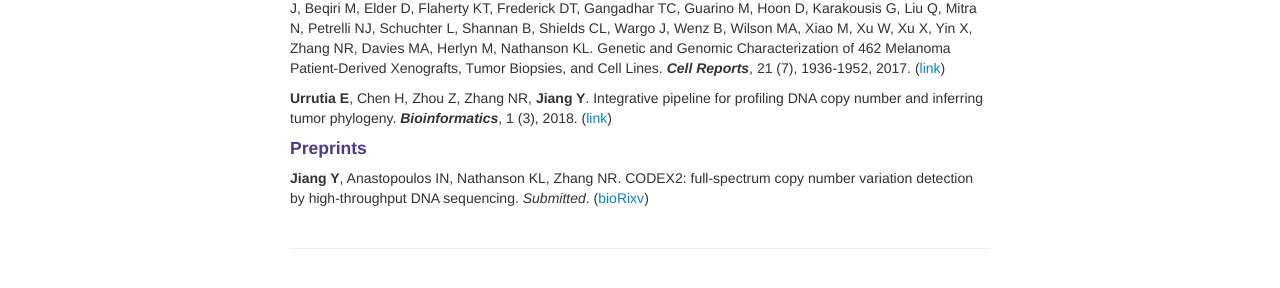
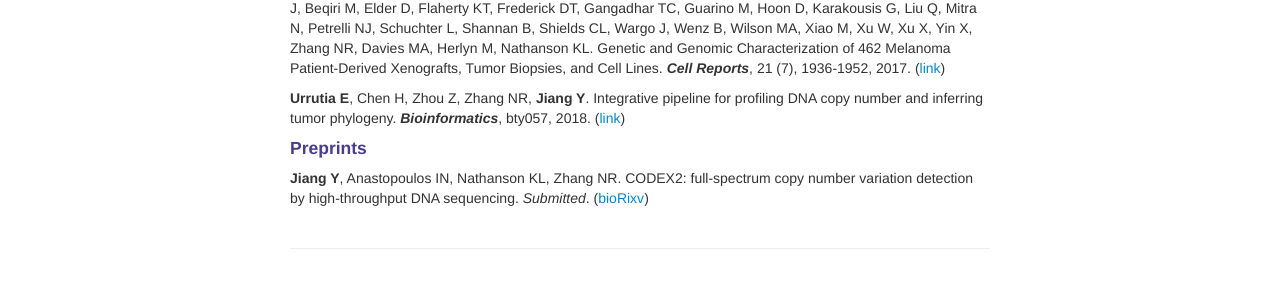
Before and after one commit to yuchaojiang/yuchaojiang.github.io, a Jekyll site: the page built from pages/pubs.md, in a window 1280 px wide. Shown: the part 576-864 px from the top of the page. Built offline with Jekyll 4.4.1, drawn with Linux system fonts in a browser that asks for light colours.

Commit message:
Update pubs.md

```diff
--- a/pages/pubs.md
+++ b/pages/pubs.md
@@ -28,7 +28,7 @@ Maxwell KN, Wubbenhorst B, Wenz BM, De Sloover D, Pluta J, Emery L, Barrett A, K
 
 Garman B, Anastopoulos IN, Krepler C, Brafford P, Sproesser K, **Jiang Y**, Wubbenhorst B, Amaravadi R, Bennett J, Beqiri M, Elder D, Flaherty KT, Frederick DT, Gangadhar TC, Guarino M, Hoon D, Karakousis G, Liu Q, Mitra N, Petrelli NJ, Schuchter L, Shannan B, Shields CL, Wargo J, Wenz B, Wilson MA, Xiao M, Xu W, Xu X, Yin X, Zhang NR, Davies MA, Herlyn M, Nathanson KL. Genetic and Genomic Characterization of 462 Melanoma Patient-Derived Xenografts, Tumor Biopsies, and Cell Lines. ***Cell Reports***, 21 (7), 1936-1952, 2017. ([link](http://www.cell.com/cell-reports/fulltext/S2211-1247(17)31499-7))
 
-**Urrutia E**, Chen H, Zhou Z, Zhang NR, **Jiang Y**. Integrative pipeline for profiling DNA copy number and inferring tumor phylogeny. ***Bioinformatics***, 1 (3), 2018. ([link](https://doi.org/10.1093/bioinformatics/bty057))
+**Urrutia E**, Chen H, Zhou Z, Zhang NR, **Jiang Y**. Integrative pipeline for profiling DNA copy number and inferring tumor phylogeny. ***Bioinformatics***, bty057, 2018. ([link](https://doi.org/10.1093/bioinformatics/bty057))
 
 #### Preprints
 
```
